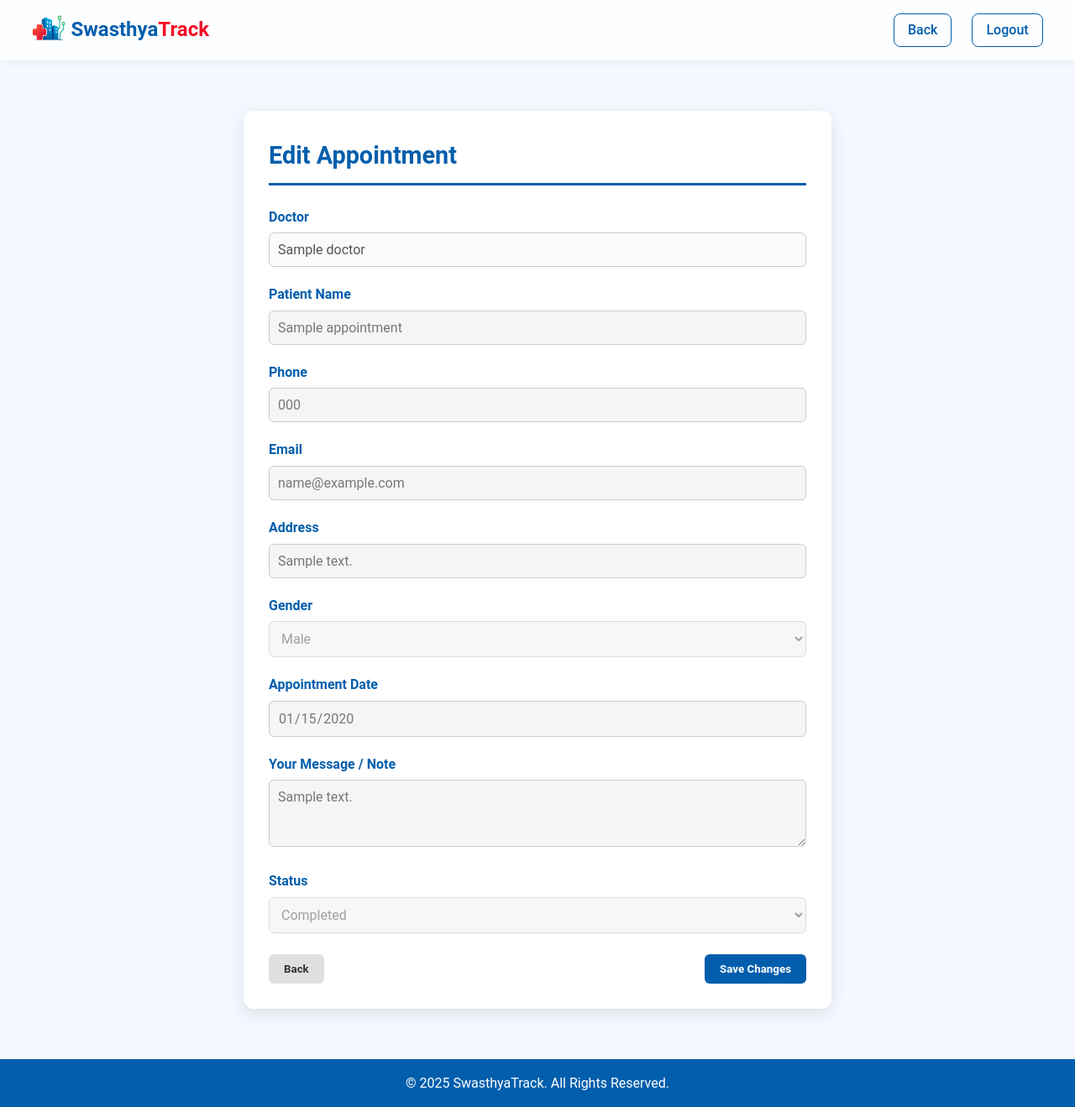
After one commit to UnishRzk/Hospital-Management-System, a PHP site: page /Patient/edit_appointment.php?id=1 in a window 1280 px wide. The commit adds this page. Shown: the whole page at 84% size. Run offline with PHP 8.4, Linux system fonts and the light colour scheme; the visitor is signed in with stand-in values (Sample User, id 1); tables that the repository leaves empty or names only in its code hold one stand-in row (values such as "Sample post"); data that the repository does not hold is empty.

Commit message:
added a option where patients can edit their appointments

```diff
--- /dev/null
+++ b/src/Patient/edit_appointment.php
@@ -0,0 +1,285 @@
+<?php
+session_start();
+include("../config/db.php");
+
+// ==========================
+// ACCESS CONTROL
+// ==========================
+if (!isset($_SESSION['role']) || $_SESSION['role'] !== 'patient') {
+    header("Location: ../auth/login.php");
+    exit();
+}
+
+$user_id = $_SESSION['user_id'];
+
+// ==========================
+// VALIDATE APPOINTMENT ID
+// ==========================
+if (!isset($_GET['id']) || !is_numeric($_GET['id'])) {
+    die("Invalid appointment ID.");
+}
+
+$appointment_id = (int)$_GET['id'];
+
+// ==========================
+// FETCH APPOINTMENT (Belongs to logged-in user only)
+// ==========================
+$stmt = $conn->prepare("
+    SELECT a.*, d.name AS doctor_name
+    FROM appointments a
+    JOIN doctors d ON a.doctor_id = d.doctor_id
+    WHERE a.appointment_id = ? AND a.user_id = ?
+");
+$stmt->bind_param("ii", $appointment_id, $user_id);
+$stmt->execute();
+$appointment = $stmt->get_result()->fetch_assoc();
+
+if (!$appointment) {
+    die("Appointment not found or you do not have permission to edit this appointment.");
+}
+
+// ==========================
+// SAFE OUTPUT FUNCTION
+// ==========================
+function safe_html($value) {
+    return htmlspecialchars($value ?? '', ENT_QUOTES, 'UTF-8');
+}
+
+// ==========================
+// HANDLE UPDATE REQUEST
+// ==========================
+if ($_SERVER["REQUEST_METHOD"] === "POST") {
+    // Prevent editing Cancelled or Completed appointments
+    if (in_array($appointment['status'], ['Cancelled', 'Completed'])) {
+        $error = "You cannot modify a cancelled or completed appointment.";
+    } else {
+        $patient_name = trim($_POST['patient_name'] ?? '');
+        $phone = trim($_POST['phone'] ?? '');
+        $email = trim($_POST['email'] ?? '');
+        $address = trim($_POST['address'] ?? '');
+        $gender = $_POST['gender'] ?? '';
+        $appointment_date = $_POST['appointment_date'] ?? '';
+        $message = trim($_POST['message'] ?? '');
+        $status = $_POST['status'] ?? $appointment['status'];
+
+        if (empty($patient_name) || empty($phone) || empty($email) || empty($gender) || empty($appointment_date)) {
+            $error = "All required fields must be filled.";
+        } else {
+            $update = $conn->prepare("
+                UPDATE appointments
+                SET patient_name = ?, phone = ?, email = ?, address = ?, gender = ?,
+                    appointment_date = ?, message = ?, status = ?, updated_at = NOW()
+                WHERE appointment_id = ? AND user_id = ?
+            ");
+            $update->bind_param(
+                "ssssssssii",
+                $patient_name, $phone, $email, $address, $gender,
+                $appointment_date, $message, $status, $appointment_id, $user_id
+            );
+
+            if ($update->execute()) {
+                header("Location: my_appointments.php?update=success");
+                exit();
+            } else {
+                $error = "Failed to update appointment. Please try again.";
+            }
+        }
+    }
+}
+?>
+
+<!DOCTYPE html>
+<html lang="en">
+<head>
+<meta charset="UTF-8">
+<meta name="viewport" content="width=device-width, initial-scale=1.0">
+<title>Edit Appointment | SwasthyaTrack</title>
+<link rel="stylesheet" href="../css/patient-dashboard.css">
+
+<style>
+body {
+    background: #f4f8ff;
+    font-family: Arial, sans-serif;
+    margin: 0;
+    padding: 0;
+}
+.container {
+    width: 100%;
+    max-width: 700px;
+    margin: 60px auto;
+    background: #fff;
+    padding: 30px;
+    border-radius: 12px;
+    box-shadow: 0 6px 20px rgba(0,0,0,0.1);
+}
+h1 {
+    color: #015eac;
+    margin-bottom: 25px;
+    font-size: 1.8rem;
+    border-bottom: 3px solid #015eac;
+    padding-bottom: 10px;
+}
+.form-group {
+    margin-bottom: 20px;
+}
+label {
+    font-weight: bold;
+    color: #015eac;
+    display: block;
+    margin-bottom: 6px;
+}
+input, textarea, select {
+    width: 100%;
+    padding: 10px;
+    border: 1px solid #ccc;
+    border-radius: 6px;
+    font-size: 1rem;
+}
+textarea {
+    resize: vertical;
+    min-height: 80px;
+}
+.btn-container {
+    display: flex;
+    justify-content: space-between;
+    margin-top: 25px;
+}
+.btn {
+    padding: 10px 18px;
+    border: none;
+    border-radius: 6px;
+    cursor: pointer;
+    font-weight: bold;
+    transition: 0.3s;
+}
+.btn-primary {
+    background: #015eac;
+    color: #fff;
+}
+.btn-primary:hover {
+    background: #004d91;
+}
+.btn-secondary {
+    background: #e0e0e0;
+    color: #333;
+}
+.btn-secondary:hover {
+    background: #cacaca;
+}
+.message {
+    padding: 10px;
+    margin-bottom: 15px;
+    border-radius: 5px;
+    font-weight: bold;
+    text-align: center;
+}
+.error {
+    background: #ffe6e6;
+    color: #c0392b;
+}
+.disabled-field {
+    background: #f5f5f5;
+    color: #777;
+}
+</style>
+</head>
+
+<body>
+<header>
+    <div class="logo">
+        <a href="home.php">
+            <img class="nav-img" src="../images/nav-logo.png" alt="">
+            <span class="swasthya-color">Swasthya</span><span class="track-color">Track</span>
+        </a>
+    </div>
+    <nav>
+        <a href="my_appointments.php" class="btn-login">Back</a>
+        <a href="../auth/logout.php" class="btn-login">Logout</a>
+    </nav>
+</header>
+
+<div class="container">
+    <h1>Edit Appointment</h1>
+
+    <?php if (isset($error)): ?>
+        <div class="message error"><?= safe_html($error) ?></div>
+    <?php endif; ?>
+
+    <?php
+    $isDisabled = in_array($appointment['status'], ['Cancelled', 'Completed']);
+    ?>
+
+    <form method="POST" onsubmit="return confirmUpdate();">
+        <div class="form-group">
+            <label>Doctor</label>
+            <input type="text" value="<?= safe_html($appointment['doctor_name']) ?>" disabled>
+        </div>
+
+        <div class="form-group">
+            <label>Patient Name</label>
+            <input type="text" name="patient_name" value="<?= safe_html($appointment['patient_name']) ?>" required <?= $isDisabled ? 'disabled class="disabled-field"' : '' ?>>
+        </div>
+
+        <div class="form-group">
+            <label>Phone</label>
+            <input type="text" name="phone" value="<?= safe_html($appointment['phone']) ?>" required <?= $isDisabled ? 'disabled class="disabled-field"' : '' ?>>
+        </div>
+
+        <div class="form-group">
+            <label>Email</label>
+            <input type="email" name="email" value="<?= safe_html($appointment['email']) ?>" required <?= $isDisabled ? 'disabled class="disabled-field"' : '' ?>>
+        </div>
+
+        <div class="form-group">
+            <label>Address</label>
+            <input type="text" name="address" value="<?= safe_html($appointment['address']) ?>" <?= $isDisabled ? 'disabled class="disabled-field"' : '' ?>>
+        </div>
+
+        <div class="form-group">
+            <label>Gender</label>
+            <select name="gender" required <?= $isDisabled ? 'disabled class="disabled-field"' : '' ?>>
+                <option value="male" <?= $appointment['gender'] === 'male' ? 'selected' : '' ?>>Male</option>
+                <option value="female" <?= $appointment['gender'] === 'female' ? 'selected' : '' ?>>Female</option>
+                <option value="other" <?= $appointment['gender'] === 'other' ? 'selected' : '' ?>>Other</option>
+            </select>
+        </div>
+
+        <div class="form-group">
+            <label>Appointment Date</label>
+            <input type="date" name="appointment_date"
+                   value="<?= safe_html(substr($appointment['appointment_date'], 0, 10)) ?>" required <?= $isDisabled ? 'disabled class="disabled-field"' : '' ?>>
+        </div>
+
+        <div class="form-group">
+            <label>Your Message / Note</label>
+            <textarea name="message" placeholder="Add or update your message" <?= $isDisabled ? 'disabled class="disabled-field"' : '' ?>><?= safe_html($appointment['message']) ?></textarea>
+        </div>
+
+        <div class="form-group">
+            <label>Status</label>
+            <select name="status" <?= $isDisabled ? 'disabled class="disabled-field"' : '' ?>>
+                <option value="Booked" <?= $appointment['status'] === 'Booked' ? 'selected' : '' ?>>Booked</option>
+                <option value="Cancelled" <?= $appointment['status'] === 'Cancelled' ? 'selected' : '' ?>>Cancelled</option>
+                <option value="Completed" <?= $appointment['status'] === 'Completed' ? 'selected' : '' ?>>Completed</option>
+            </select>
+        </div>
+
+        <div class="btn-container">
+            <button type="button" class="btn btn-secondary" onclick="window.location.href='my_appointments.php'">Back</button>
+            <button type="submit" class="btn btn-primary" <?= $isDisabled ? 'disabled' : '' ?>>Save Changes</button>
+        </div>
+    </form>
+</div>
+
+<footer>
+    <p>© 2025 SwasthyaTrack. All Rights Reserved.</p>
+</footer>
+
+<script>
+function confirmUpdate() {
+    return confirm("Do you want to update this appointment?");
+}
+</script>
+
+</body>
+</html>
```
Also changed, not shown: src/Patient/my_appointments.php (+161 -66 lines).
